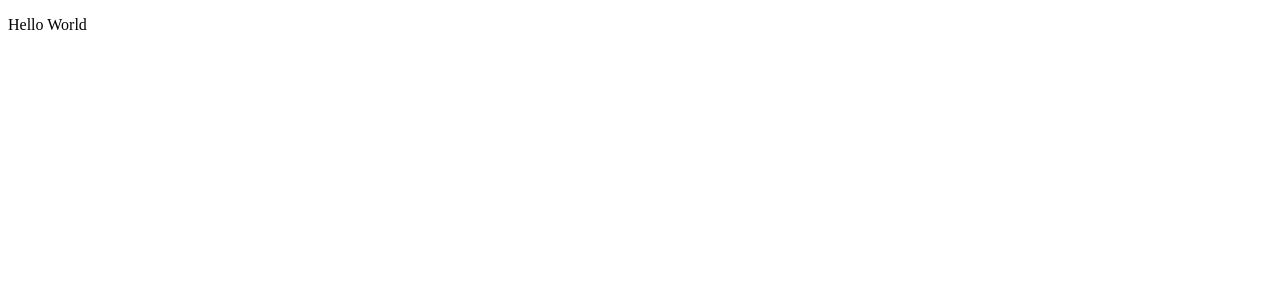
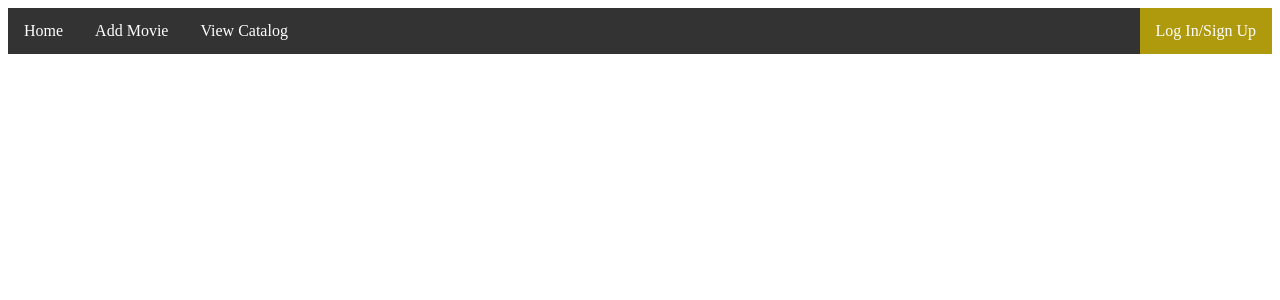
Before and after one commit to jacob-taylor90/MovieCatalog, a React app: page / in a window 1280 px wide. Shown: the top 300 px of the page. Built offline with nearby package versions, Linux system fonts and the light colour scheme.

Commit message:
Refactoring nav bar

```diff
--- a/package.json
+++ b/package.json
@@ -2,7 +2,7 @@
   "name": "movie-catalog",
   "version": "1.0.0",
   "description": "An application to store & manage a movie collection",
-  "main": "src/index.jsx",
+  "main": "./src/index.js",
   "scripts": {
     "test": "npm run testu && npm run testf && npm run lint",
     "dev": "./node_modules/.bin/webpack-dev-server --config ./webpack/webpack.dev.config.js",
--- a/src/App.jsx
+++ b/src/App.js
@@ -1,11 +1,10 @@
 import React, {Component} from 'react';
-//import Navigation from './containers/navbar';
+import Navigation from './containers/navbar';
 
 export default class App extends Component {
     render() {
         return (
-            //<Navigation />
-            <p>Hello World</p>
+            <Navigation />
         );
     };
 }
--- /dev/null
+++ b/src/app.css
@@ -0,0 +1,28 @@
+ul {
+    list-style-type: none;
+    margin: 0;
+    padding: 0;
+    overflow: hidden;
+    background-color: #333;
+}
+
+li {
+    float: left;
+}
+
+li a {
+    display: block;
+    color: white;
+    text-align: center;
+    padding: 14px 16px;
+    text-decoration: none;
+}
+
+li a:hover:not(.active) {
+    background-color: #b60f15;
+}
+
+.right {
+    background-color: #af9a0d;
+    float: right;
+}
--- a/src/containers/navbar.jsx
+++ b/src/containers/navbar.jsx
@@ -1,42 +1,20 @@
 import React, {Component} from 'react';
-import Navbar from 'react-bootstrap';
+import PropTypes from 'prop-types';
+import '../app.css';
 
 export default class Navigation extends Component {
+    static propTypes = {
+        selected: PropTypes.func
+    };
+
     render() {
         return(
-            <Navbar inverse collapseOnSelect>
-                <Navbar.Header>
-                    <Navbar.Brand>
-                        <a href="#brand">React-Bootstrap</a>
-                    </Navbar.Brand>
-                    <Navbar.Toggle />
-                </Navbar.Header>
-                <Navbar.Collapse>
-                    <Nav>
-                        <NavItem eventKey={1} href="#">
-                            Link
-                        </NavItem>
-                        <NavItem eventKey={2} href="#">
-                            Link
-                        </NavItem>
-                        <NavDropdown eventKey={3} title="Dropdown" id="basic-nav-dropdown">
-                            <MenuItem eventKey={3.1}>Action</MenuItem>
-                            <MenuItem eventKey={3.2}>Another action</MenuItem>
-                            <MenuItem eventKey={3.3}>Something else here</MenuItem>
-                            <MenuItem divider />
-                            <MenuItem eventKey={3.3}>Separated link</MenuItem>
-                        </NavDropdown>
-                    </Nav>
-                    <Nav pullRight>
-                        <NavItem eventKey={1} href="#">
-                            Link Right
-                        </NavItem>
-                        <NavItem eventKey={2} href="#">
-                            Link Right
-                        </NavItem>
-                    </Nav>
-                </Navbar.Collapse>
-            </Navbar>
+            <ul>
+                <li><a href="#home">Home</a></li>
+                <li><a href="#add">Add Movie</a></li>
+                <li><a href="#view">View Catalog</a></li>
+                <li className="right"><a href="#logIn">Log In/Sign Up</a></li>
+            </ul>
         );
     }
 }
--- a/webpack/webpack.dev.config.js
+++ b/webpack/webpack.dev.config.js
@@ -5,7 +5,7 @@ var parentDir = path.join(__dirname, '../src/');
 
 module.exports = {
     entry: [
-        path.join(parentDir, 'index.jsx')
+        path.join(parentDir, 'index.js')
     ],
     module: {
         loaders: [{
@@ -15,13 +15,20 @@ module.exports = {
         },
         {
             test: /\.less$/,
-            loaders: ["style-loader", "css-loder", "less-loader"]
+            loaders: ["style-loader", "css-loader", "less-loader"]
+        },
+        {
+            test: /\.css$/,
+            loader: "style-loader!css-loader"
         },
         {
             test: /\.scss$/,
             loader: 'style!css!resolve-url!sass?sourceMap'
         },
         ]
+    },
+    resolve: {
+        extensions: ['.js', '.jsx'],
     },
     output: {
         path: parentDir + '/dist',
```
Also changed, not shown: src/index.js (renamed from src/index.jsx).
